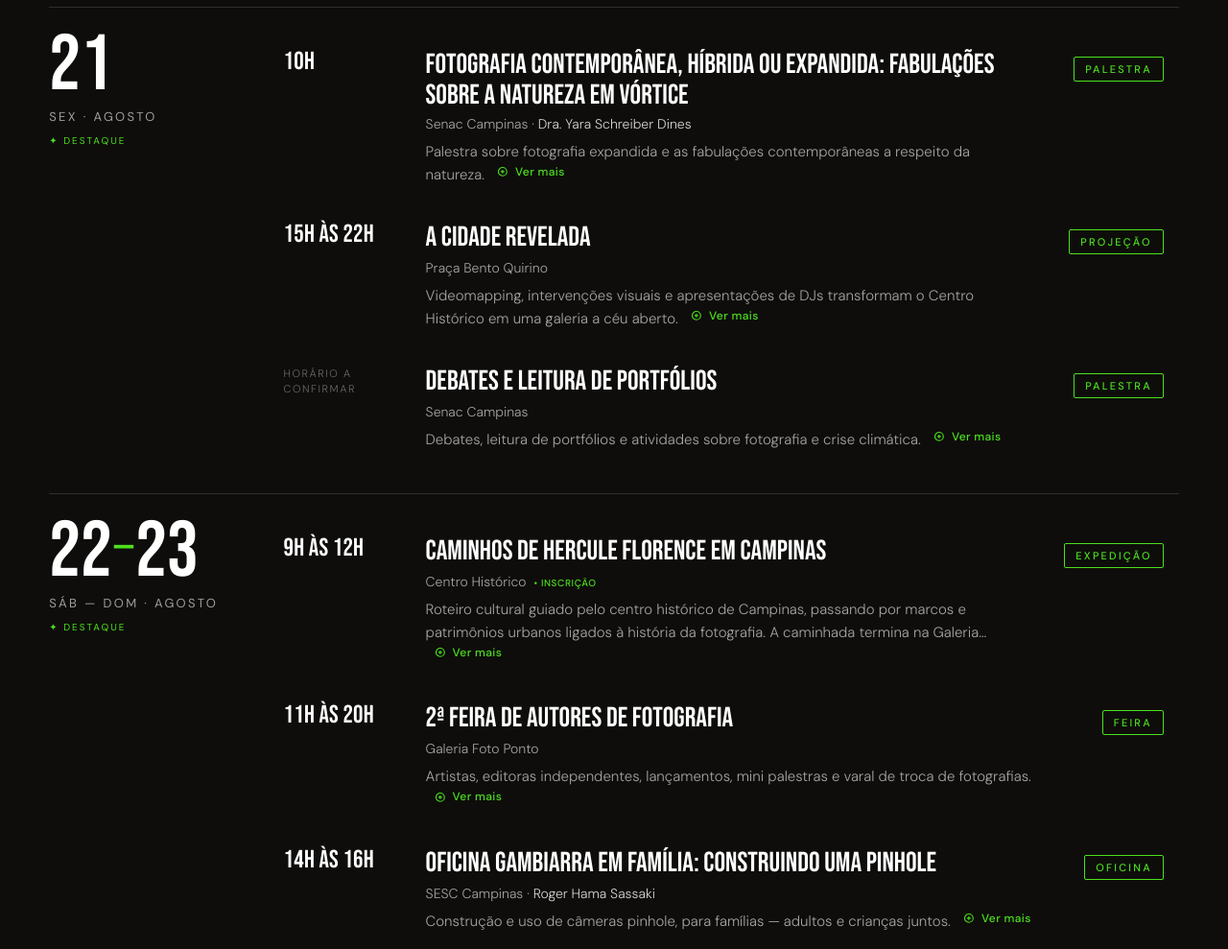
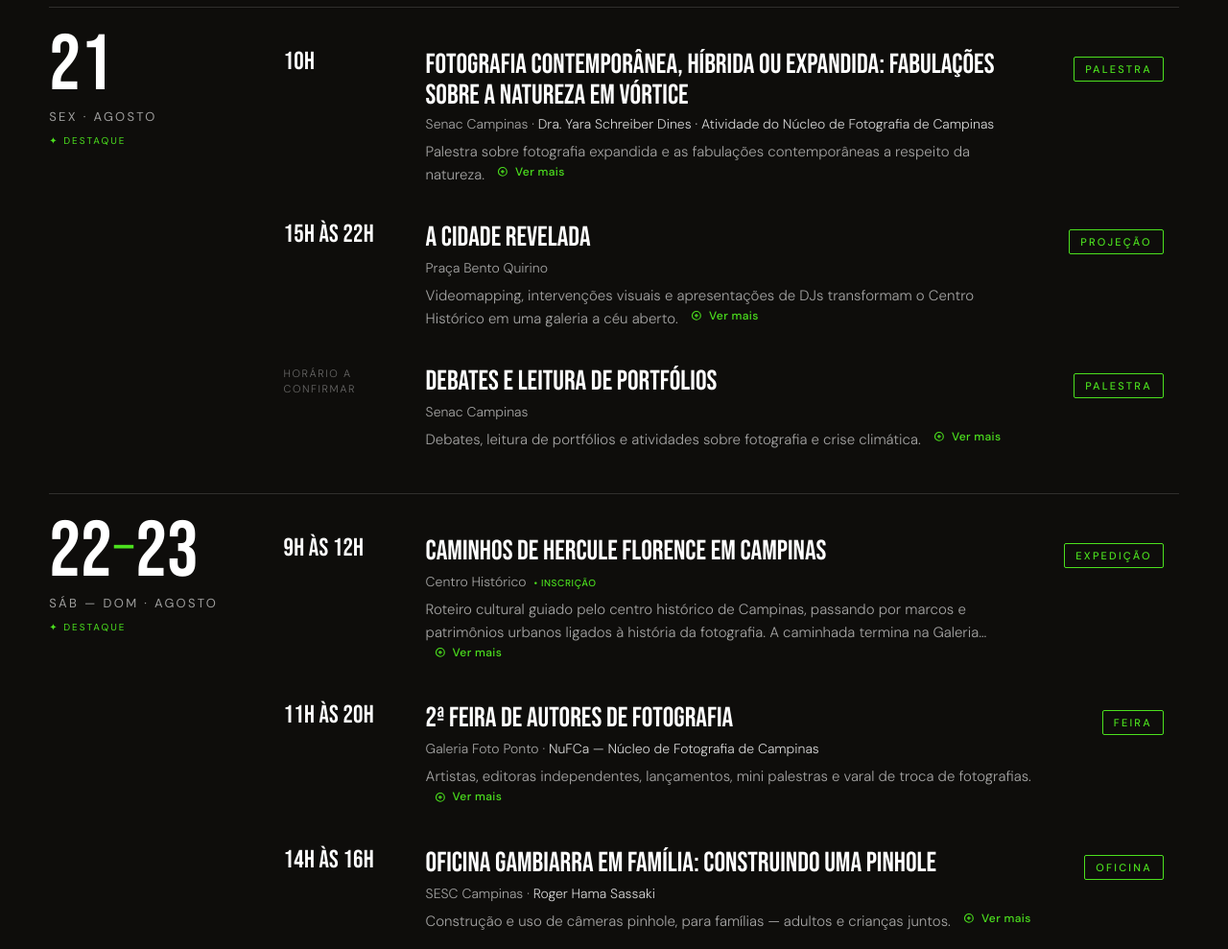
Before and after one commit to communitascom/fhf-2026, a plain HTML site: page index.html in a window 1280 px wide. Shown: the part 6640-7629 px from the top of the page at 96% size. Drawn offline with Linux system fonts and the light colour scheme.

Commit message:
Add NuFCa credit to Yara palestra, highlight Feira de Autores as NuFCa activity, speed up hero photo crossfade
Co-Authored-By: Claude Sonnet 5 <noreply@anthropic.com>

```diff
--- a/assets/css/site.css
+++ b/assets/css/site.css
@@ -847,7 +847,7 @@ a { color: inherit; text-decoration: none; }
 /* ─── HERO: sequência de fotos (quando o vídeo não roda) ─────── */
 .hero-slide {
   position: absolute; inset: 0; background-size: cover; background-position: center;
-  opacity: 0; transition: opacity 1.8s var(--ease), transform 9s linear;
+  opacity: 0; transition: opacity 1.1s var(--ease), transform 5.5s linear;
   transform: scale(1.04);
 }
 .hero-slide.on { opacity: 1; transform: scale(1.1); }
--- a/assets/data/programacao.json
+++ b/assets/data/programacao.json
@@ -402,7 +402,7 @@
       "inicio": "2026-08-21",
       "fim": "2026-08-21",
       "hora": "10h",
-      "artista": "Dra. Yara Schreiber Dines",
+      "artista": "Dra. Yara Schreiber Dines · Atividade do Núcleo de Fotografia de Campinas",
       "parceria": "Senac Campinas",
       "desc": "Palestra sobre fotografia expandida e as fabulações contemporâneas a respeito da natureza.",
       "img": "skate-nuvem",
@@ -463,11 +463,11 @@
       "inicio": "2026-08-22",
       "fim": "2026-08-23",
       "hora": "11h às 20h",
-      "artista": null,
-      "parceria": null,
+      "artista": "NuFCa — Núcleo de Fotografia de Campinas",
+      "parceria": "NuFCa — Núcleo de Fotografia de Campinas",
       "desc": "Artistas, editoras independentes, lançamentos, mini palestras e varal de troca de fotografias.",
       "img": "feira-fotolivros",
-      "destaque": false
+      "destaque": true
     },
     {
       "id": "gambiarra-pinhole",
--- a/assets/js/site.js
+++ b/assets/js/site.js
@@ -122,7 +122,7 @@
       i = (i + 1) % slides.length;
       slides[i].classList.add('on');
       if (heroCredito) heroCredito(slides[i].dataset.foto);
-    }, reduceMotion ? 6000 : 4200);
+    }, reduceMotion ? 6000 : 2200);
   }
 
   /** Crédito da fotografia em cartaz no topo — autoria é obrigatória. */
```
